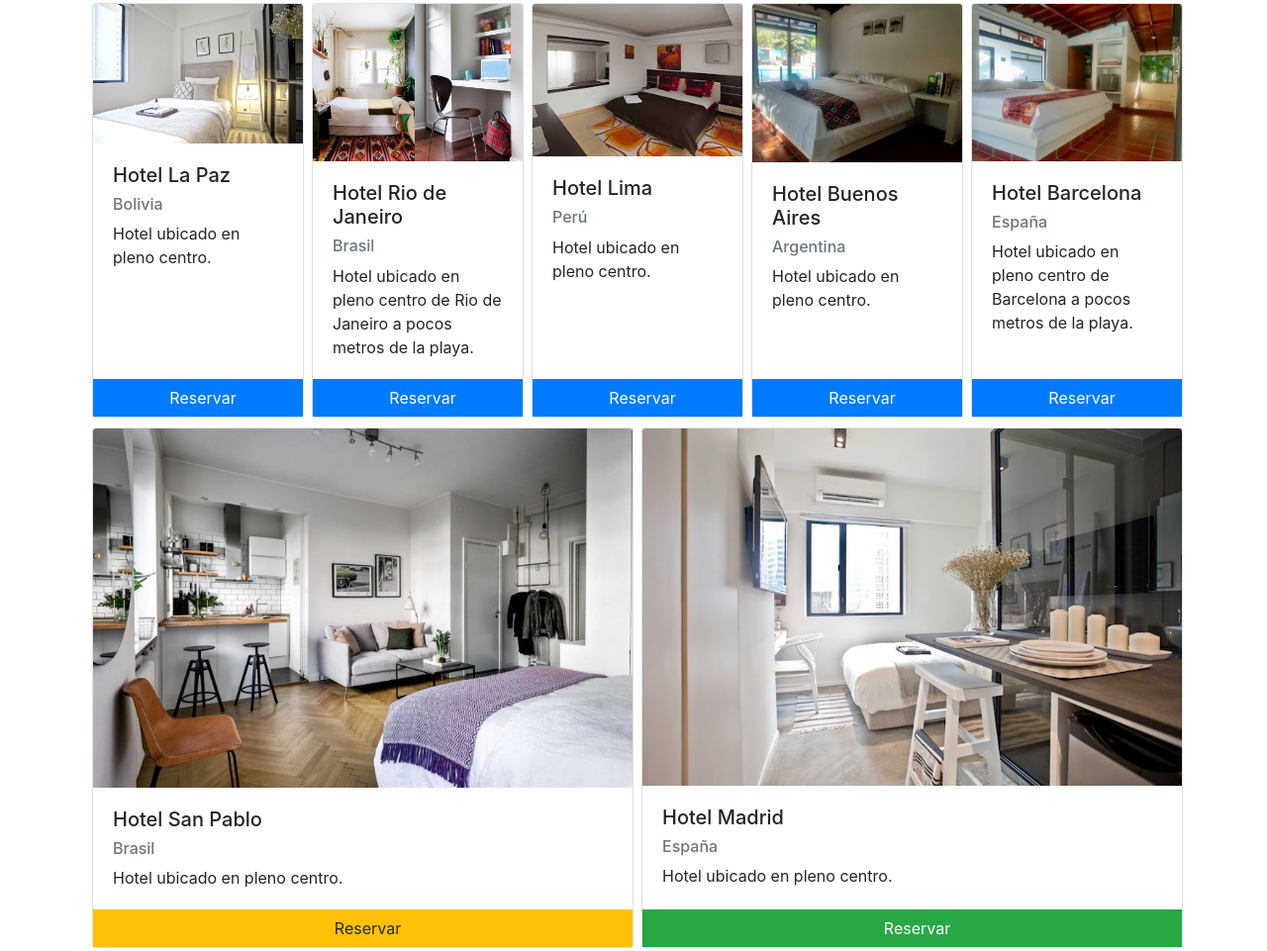
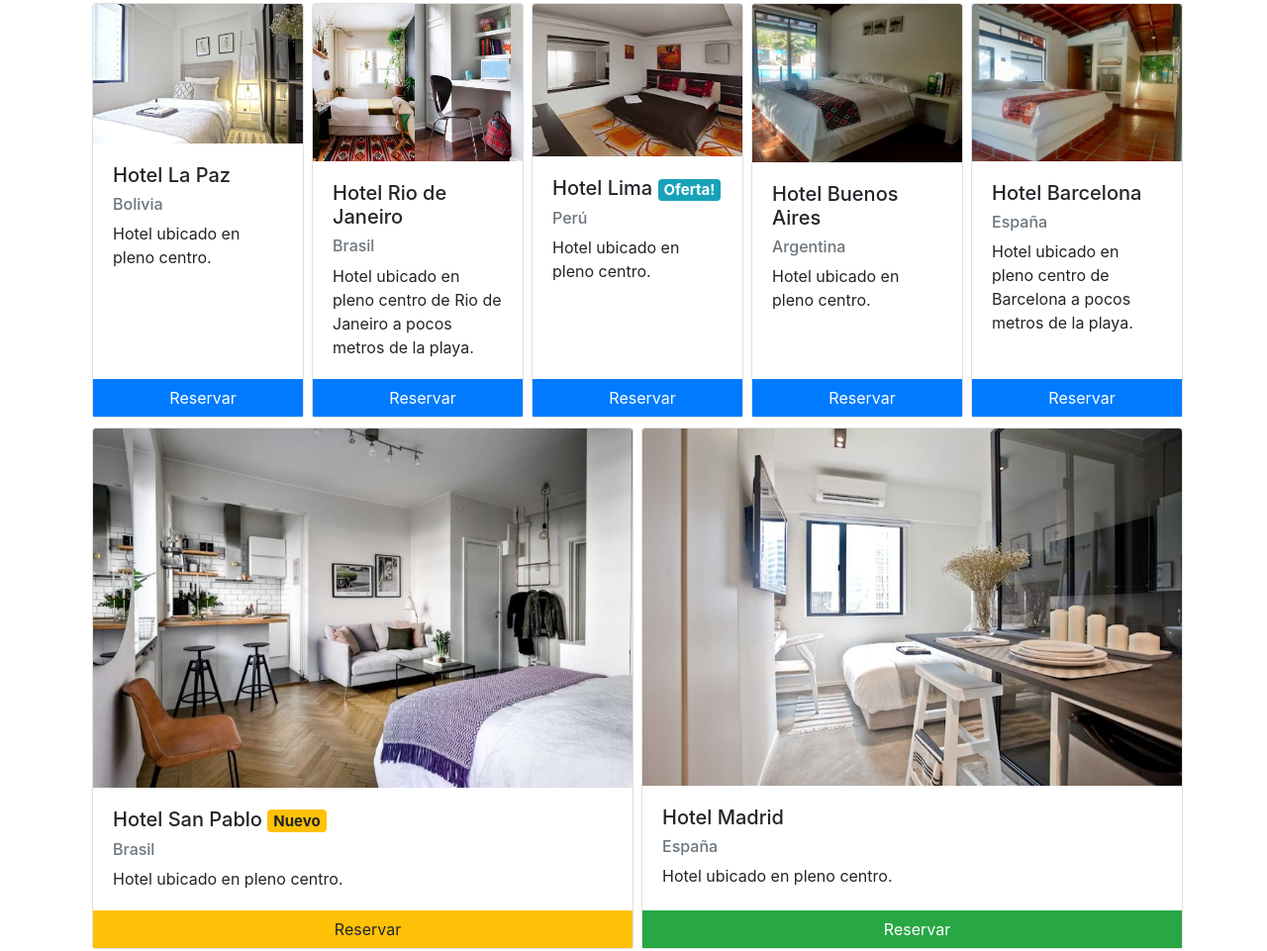
Before and after one commit to guishison/guia-hoteles, a website: page index.html in a window 1280 px wide. Shown: the part 872-1833 px from the top of the page at 99% size. Drawn offline with nearby package versions, Linux system fonts and the light colour scheme; a web font is replaced by a local one.

Commit message:
Agregando badges en la pagina web

```diff
--- a/index.html
+++ b/index.html
@@ -97,7 +97,7 @@
             <div class="card card-hotel d-flex flex-column justify-content-between ml-2">
                 <img src="images/3.jpg" class="card-img-top" alt="Responsive Image">
                 <div class="card-body">
-                    <h5 class="card-tittle">Hotel Lima</h5>
+                    <h5 class="card-tittle">Hotel Lima <span class="badge badge-info">Oferta!</span></h5>
                     <h6 class="card-subtittle text-muted">Perú</h6>
                     <p class="card-text">
                         Hotel ubicado en pleno centro.
@@ -153,7 +153,7 @@
             <div class="card card-hotel d-flex flex-column justify-content-between ml-2">
                 <img src="images/7.jpg" class="card-img-top" alt="Responsive Image">
                 <div class="card-body">
-                    <h5 class="card-tittle">Hotel San Pablo</h5>
+                    <h5 class="card-tittle">Hotel San Pablo <span class="badge badge-warning">Nuevo</span></h5>
                     <h6 class="card-subtittle text-muted">Brasil</h6>
                     <p class="card-text">
                         Hotel ubicado en pleno centro.
```
